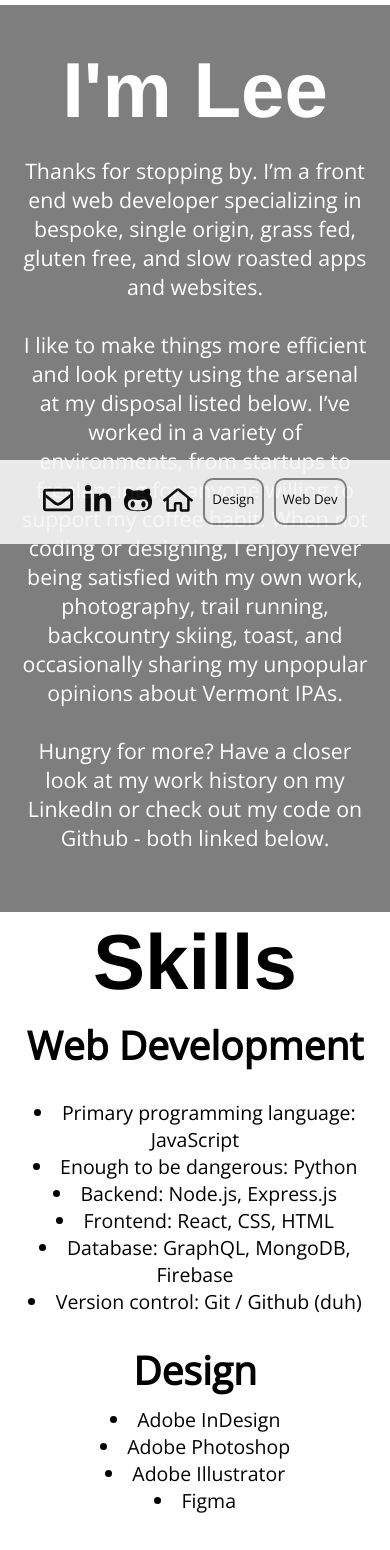
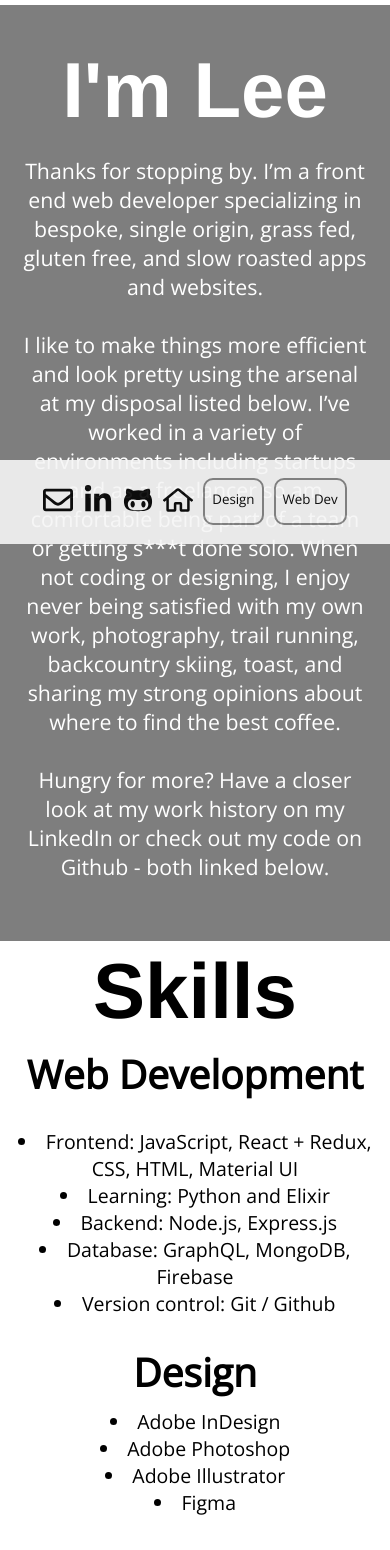
Before and after one commit to leepeters0023/portfolio2.0, a React (Create React App) app in the folder client/: page / in a window 390 px wide. Shown: the part 300-1850 px from the top of the page. Built offline with nearby package versions, Linux system fonts and the light colour scheme.

Commit message:
misc fixes

```diff
--- a/client/src/App.css
+++ b/client/src/App.css
@@ -657,6 +657,8 @@ li {
 /* - - ^ footer ^ - - */
 
 /* - - mobile - all - - */
+
+
 @media screen and (max-width: 600px) {
   #header {
     display: none;
@@ -696,6 +698,10 @@ li {
     justify-items: center;
     text-align: center;
     margin: auto;
+  }
+  #gears {
+    width: 20%;
+    height: auto;
   }
   h1 {
     font-size: 25vw;
@@ -763,7 +769,8 @@ li {
   }
   #home-call-to-action {
     border-top: solid black 10px;
-    padding: 5px 5px 5px 5px;
+    margin-top: 50px;
+    margin-bottom: 50px;
   }
   /* - - - webDev - - - */
   #web-dev-container {
--- a/client/src/Design.js
+++ b/client/src/Design.js
@@ -146,7 +146,7 @@ let items = [
 items = items.map((item, i)  => {
   return (
     <div key={i}>
-      <img src={item.src} alt={item.alt} id={item.id} className="designImg" />
+      <img key={i} src={item.src} alt={item.alt} id={item.id} className="designImg" />
     </div>
   );
 });
--- a/client/src/Home.js
+++ b/client/src/Home.js
@@ -178,11 +178,7 @@ function Home(props) {
           and websites.<br></br>
           <br></br>I like to make things more efficient and look pretty using
           the arsenal at my disposal listed below. I’ve worked in a variety of
-          environments, from startups to freelancing for anyone willing to
-          support my coffee habit. When not coding or designing, I enjoy never
-          being satisfied with my own work, photography, trail running,
-          backcountry skiing, toast, and occasionally sharing my unpopular
-          opinions about Vermont IPAs.<br></br>
+          environments including startups and as a freelancer so am comfortable being part of a team or getting s***t done solo. When not coding or designing, I enjoy never being satisfied with my own work, photography, trail running, backcountry skiing, toast, and sharing my strong opinions about where to find the best coffee.<br></br>
           <br></br>Hungry for more? Have a closer look at my work history on my
           LinkedIn or check out my code on Github - both linked below.
         </p>
@@ -303,12 +299,11 @@ function Home(props) {
           <h3>Web Development</h3>
           <br></br>
           <ul>
-            <li>Primary programming language: JavaScript</li>
-            <li>Enough to be dangerous: Python</li>
+            <li>Frontend: JavaScript, React + Redux, CSS, HTML, Material UI</li>
+            <li>Learning: Python and Elixir</li>
             <li>Backend: Node.js, Express.js</li>
-            <li>Frontend: React, CSS, HTML </li>
             <li>Database: GraphQL, MongoDB, Firebase</li>
-            <li>Version control: Git / Github (duh) </li>
+            <li>Version control: Git / Github</li>
           </ul>
           <br></br>
           <h3>Design</h3>
```
